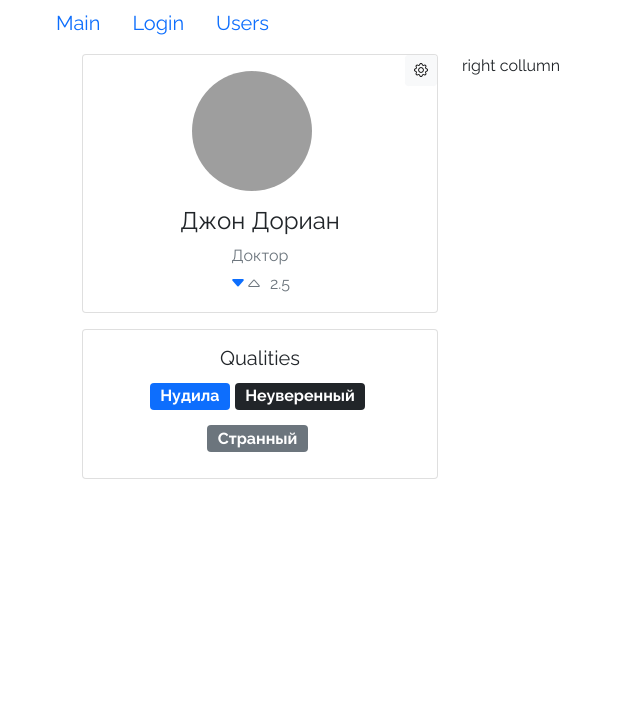
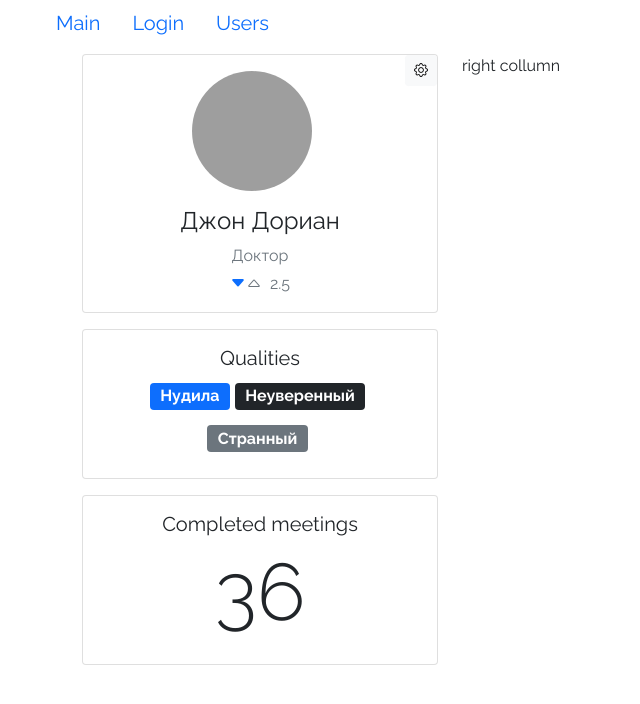
Before and after one commit to ZagSerSan/CP_fast-company, a React (Create React App) app: page /Users/67rdca3eeb7f6fgeed471815 in a window 1280 px wide. Shown: the top 704 px of the page, without its empty margins (0-640 px from the left). Built offline with nearby package versions, Linux system fonts and the light colour scheme; grey boxes are pictures that could not be loaded.

Commit message:
completedMeetings

```diff
--- a/src/app/components/page/userPage/userPage.jsx
+++ b/src/app/components/page/userPage/userPage.jsx
@@ -77,6 +77,15 @@ const UserPage = ({ userId }) => {
                 </p>
               </div>
             </div>
+            <div className="card mb-3">
+              <div className="card-body d-flex flex-column justify-content-center text-center">
+                <h5 className="card-title">
+                  <span>Completed meetings</span>
+                </h5>
+
+                <h1 className="display-1">{selectedUser.completedMeetings}</h1>
+              </div>
+            </div>
             </>
             // <div className="user-page">
             //   <h2 className="user-name">
```
